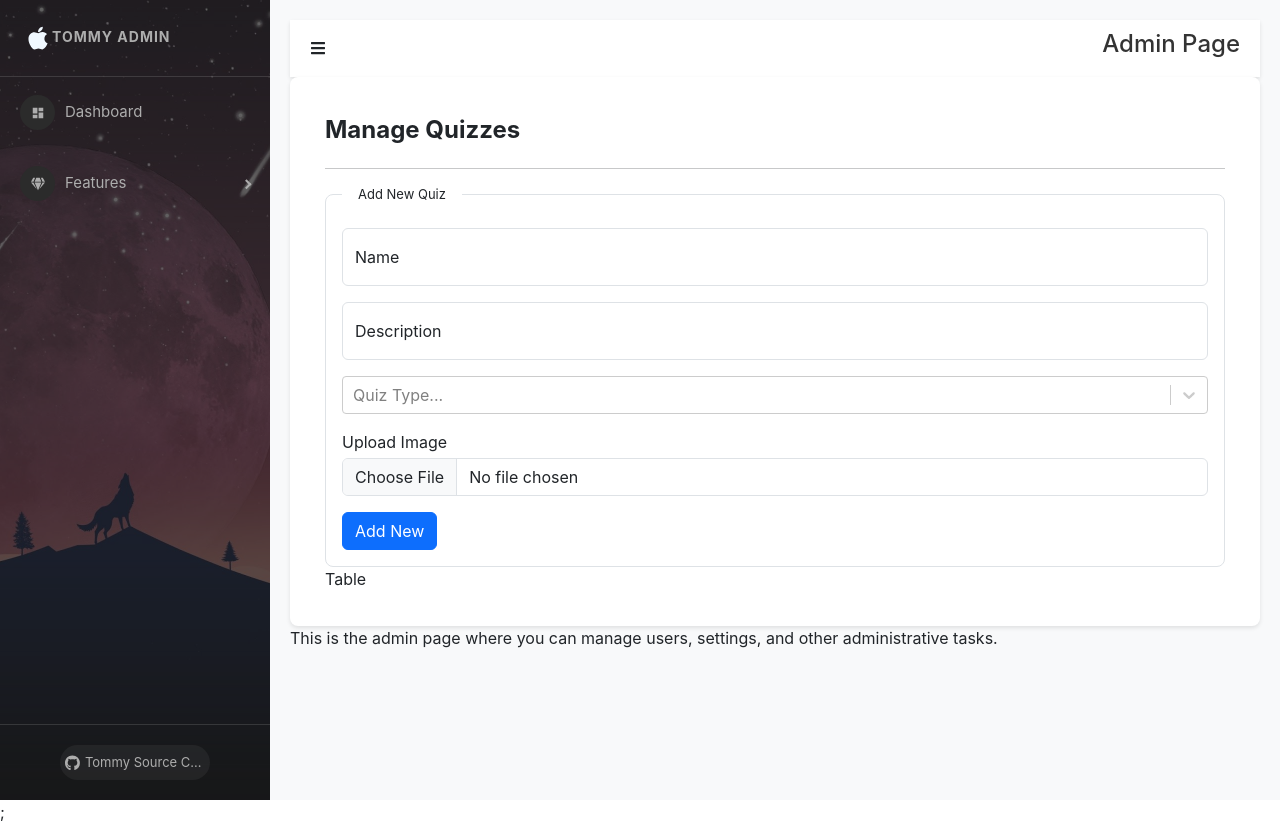
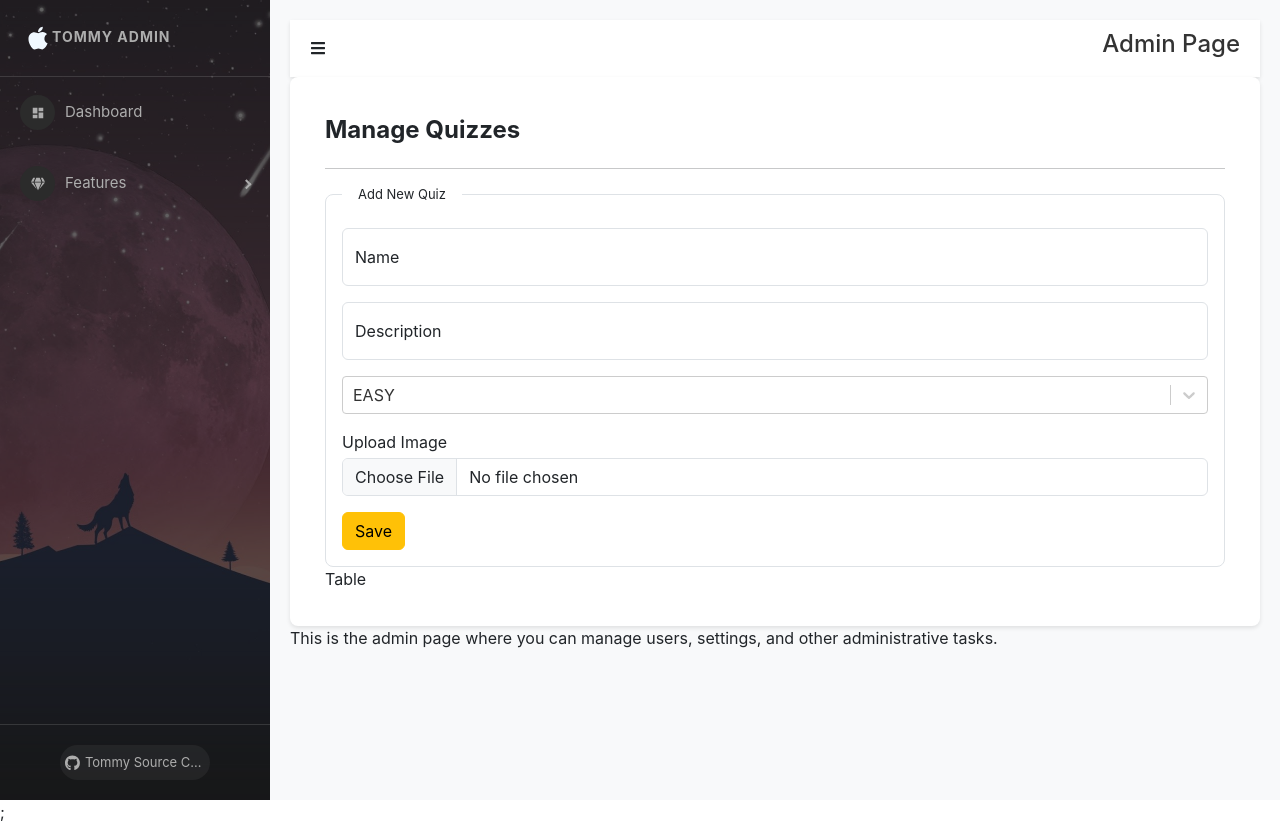
Before and after one commit to phucthor/test-demo-react, a React (Create React App) app: page /admins/manage-quizzes in a window 1280 px wide. Built offline with nearby package versions, Linux system fonts and the light colour scheme.

Commit message:
video 90

```diff
--- a/src/components/Admin/Content/Quiz/ManageQuiz.js
+++ b/src/components/Admin/Content/Quiz/ManageQuiz.js
@@ -1,7 +1,8 @@
-import { useState } from "react";
+import { useState, useRef } from "react";
 import "./ManageQuiz.scss";
 import Select from "react-select";
-
+import { postCreateNewQuiz } from "../../../../services/apiServices";
+import { toast } from "react-toastify";
 const options = [
   { value: "EASY", label: "EASY" },
   { value: "MEDIUM", label: "MEDIUM" },
@@ -9,12 +10,41 @@
 ];
 
 const ManageQuiz = (props) => {
+  const fileInputRef = useRef(null);
   const [name, setName] = useState("");
   const [description, setDescription] = useState("");
-  const [type, setType] = useState("EASY");
+  const [type, setType] = useState({ value: "EASY", label: "EASY" });
   const [image, setImage] = useState(null);
 
-  const handleChangeFile = (event) => {};
+  const handleChangeFile = (event) => {
+    if (event.target && event.target.files && event.target.files[0]) {
+      setImage(event.target.files[0]);
+    }
+  };
+
+  const handleSumitQuiz = async () => {
+    if (!name || !description) {
+      toast.error("Name/Description are required");
+      return;
+    }
+    let res = await postCreateNewQuiz(name, description, type?.value, image);
+    if (res && res.EC === 0) {
+      // success
+      toast.success(res.EM);
+      setName("");
+      setDescription("");
+      setType({ value: "EASY", label: "EASY" });
+      setImage(null);
+      // Reset file input value
+      if (fileInputRef.current) {
+        fileInputRef.current.value = "";
+      }
+    } else {
+      // error
+      toast.error(res.EM);
+    }
+    console.log("res: ", res);
+  };
   return (
     <div className="quiz-container">
       <div className="title">Manage Quizzes</div>
@@ -45,19 +75,29 @@
           <div className="my-3">
             <Select
               value={type}
-            //   onChange={this.handleChange}
+              //   onChange={this.handleChange}
+              defaultValue={type}
+              onChange={setType}
               options={options}
-              placeholder={"Quiz Type..."}
+              placeholder={"Quiz Typevent..."}
             />
           </div>
           <div className="more-actions form-group">
             <label className="mb-1">Upload Image</label>
             <input
+              ref={fileInputRef}
               type="file"
               className="form-control"
               onChange={(event) => handleChangeFile(event)}
             />
-            <button className="btn btn-primary mt-3">Add New</button>
+          </div>
+          <div className="mt-3">
+            <button
+              onClick={() => handleSumitQuiz()}
+              className="btn btn-warning"
+            >
+              Save
+            </button>
           </div>
         </fieldset>
       </div>
--- a/src/services/apiServices.js
+++ b/src/services/apiServices.js
@@ -61,6 +61,16 @@
     return axios.post(`api/v1/quiz-submit`, {...data});
 }
 
+const postCreateNewQuiz = (name, description, difficulty, image) => {
+    // submit data to backend
+    const data = new FormData();
+    data.append('name', name);
+    data.append('description', description);
+    data.append('difficulty', difficulty);
+    data.append('quizImage', image);
+    return axios.post('api/v1/quiz', data);
+}
+
 export { postCreateNewUser
         , getAllUsers
         , putUpdateUser
@@ -71,4 +81,5 @@
         , getQuizByUser
         , getDataQuiz
         , postSubmitQuiz
+        , postCreateNewQuiz
         };
```
